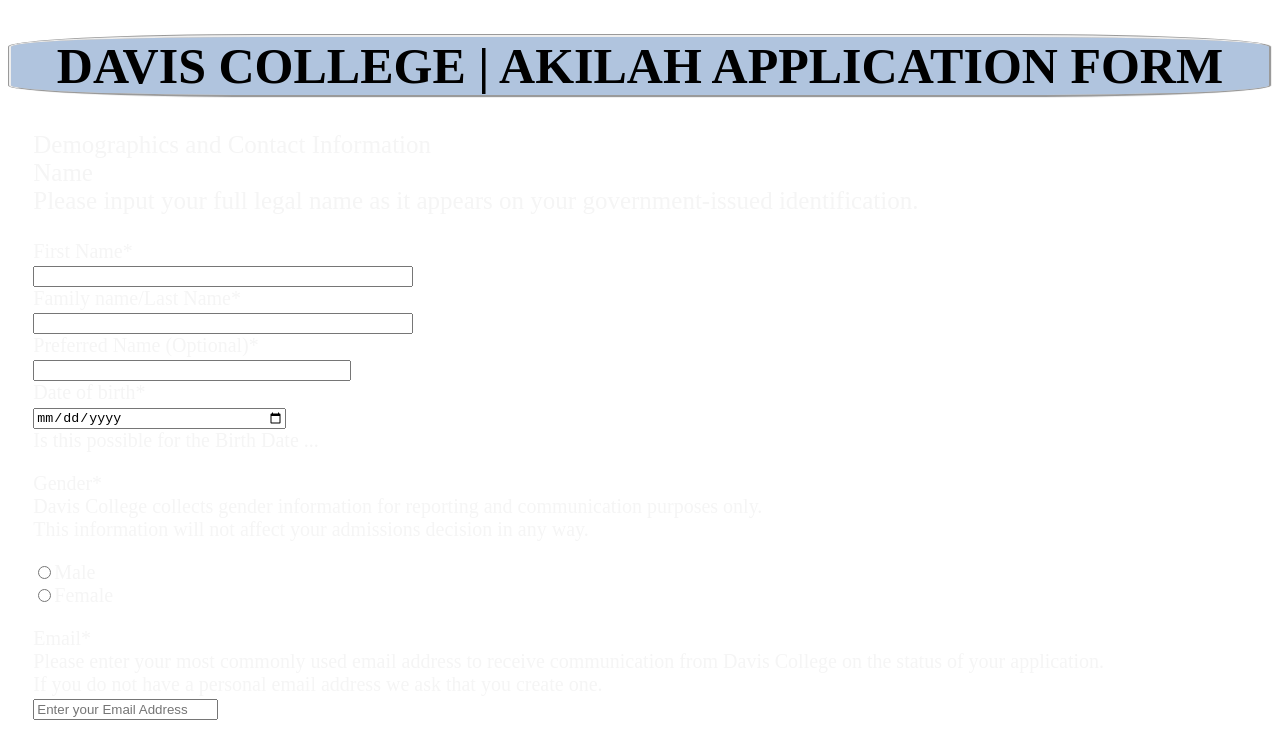
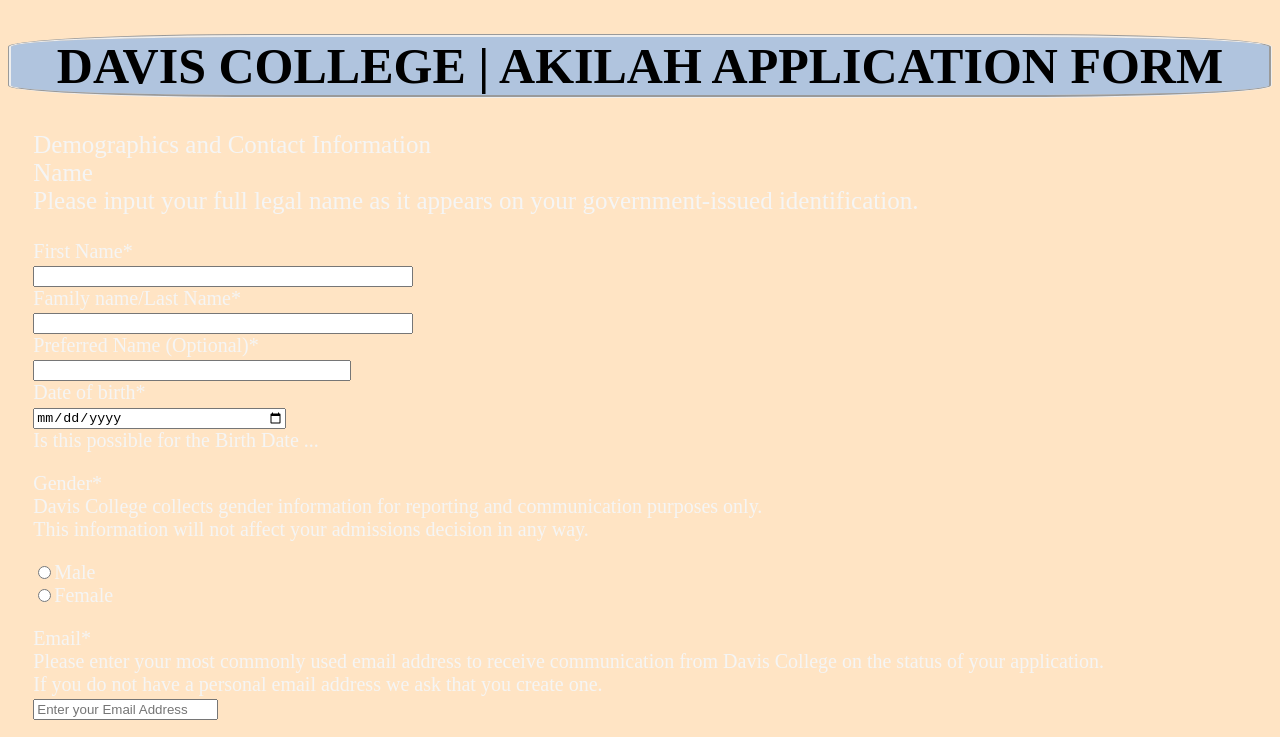
Before and after one commit to yvesndihokubwayo/My-First-GitHub-Host, a plain HTML site: page Yves NDIHOKUBWAYO_Assignment1 C.HTML in a window 1280 px wide. Shown: the top 737 px of the page. Drawn offline with Linux system fonts and the light colour scheme.

Commit message:
Update Yves NDIHOKUBWAYO_Assignment1 C.HTML

```diff
--- a/Yves NDIHOKUBWAYO_Assignment1 C.HTML
+++ b/Yves NDIHOKUBWAYO_Assignment1 C.HTML
@@ -3,7 +3,7 @@
 <html>
   <title>Registration</title>
 <head>
-<body background="wallpaper.png">
+<body style="background-color: bisque; ">
 
 <h1 style="background-color: lightsteelblue; border-radius: 20%; font-size: 50px; border-style: groove; font-family: Bell MT; text-align: center; " >DAVIS COLLEGE | AKILAH APPLICATION FORM</h1>
 <p style="margin-left: 2%; font-size:25px; color: whitesmoke;">Demographics and Contact Information<br>
```
